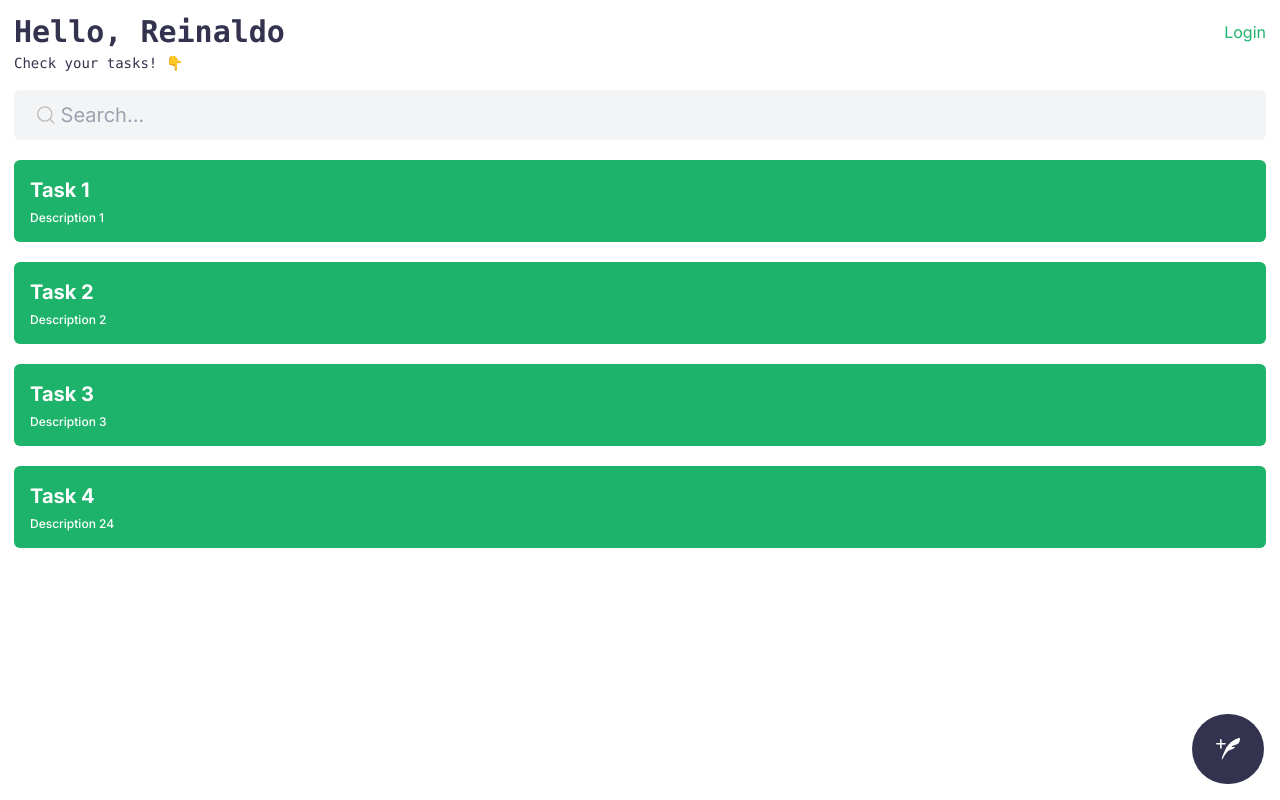
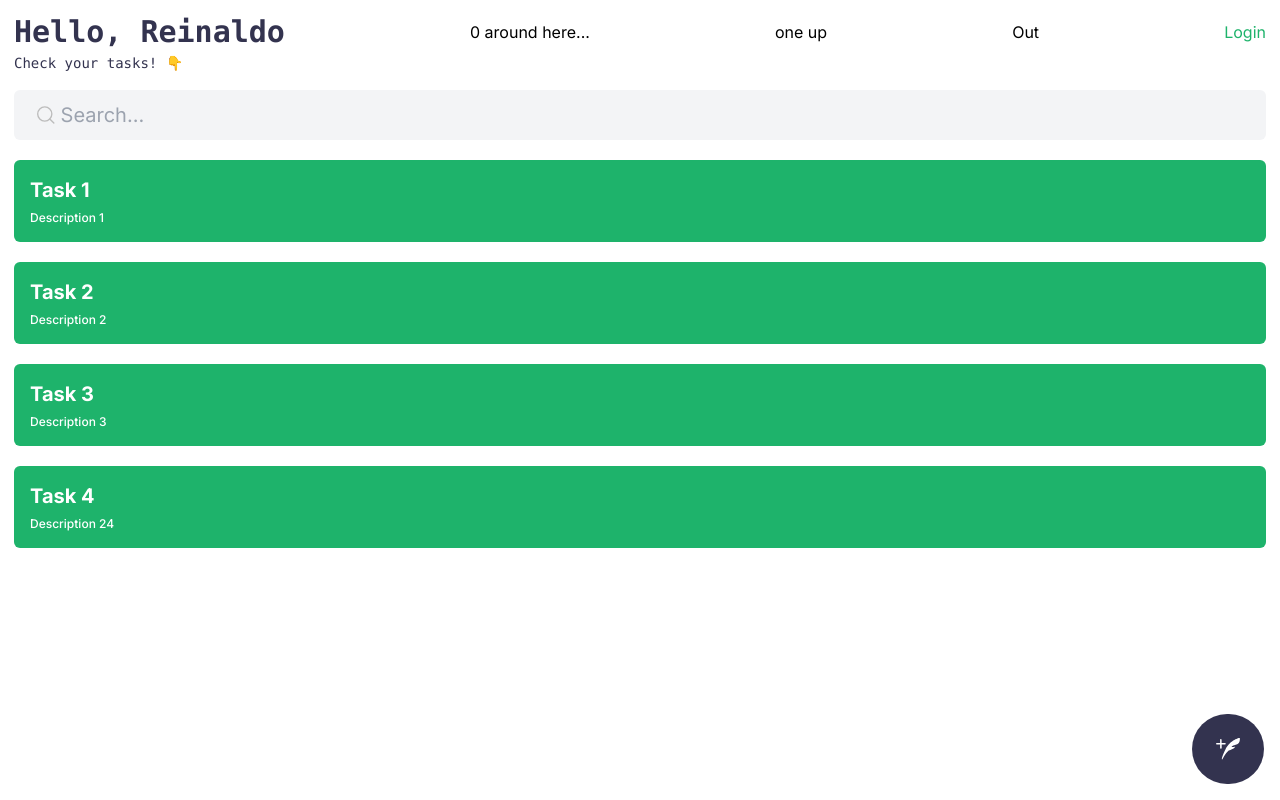
Before and after one commit to ReinaldoARamos/foton-challenge, a Next.js app: page / in a window 1280 px wide. Built offline with nearby package versions, Linux system fonts and the light colour scheme.

Commit message:
alguns testes com zustand

```diff
--- a/src/app/Hooks/useStore.ts
+++ b/src/app/Hooks/useStore.ts
@@ -1,7 +1,20 @@
 import { create } from 'zustand'
 
-const useStore = create((set) => ({
+
+interface stateProps {
+    bears: number;
+    increasePopulation: () => void;
+    removeAllBears: () => void;
+}
+
+
+interface Tasks  {
+    title: string
+    description: string
+  }
+
+export const useStore = create((set) => ({
   bears: 0,
-  increasePopulation: () => set((state: { bears: number }) => ({ bears: state.bears + 1 })),
+  increasePopulation: () => set(({bears, increasePopulation, removeAllBears} : stateProps ) => ({ bears: bears + 1 })),
   removeAllBears: () => set({ bears: 0 }),
 }))
--- /dev/null
+++ b/src/app/components/Zustand/ZustandIncrease.tsx
@@ -0,0 +1,6 @@
+import { useStore } from "@/app/Hooks/useStore"
+
+export function Controls() {
+    const increasePopulation = useStore((state) => state.increasePopulation)
+    return <button onClick={increasePopulation}>one up</button>
+  }
--- /dev/null
+++ b/src/app/components/Zustand/deletebears.tsx
@@ -0,0 +1,6 @@
+import { useStore } from "@/app/Hooks/useStore"
+
+export function Remove() {
+    const removeallbears = useStore((state) => state.removeAllBears)
+    return <button onClick={removeallbears}>Out</button>
+  }
--- /dev/null
+++ b/src/app/components/Zustand/zustandtest.tsx
@@ -0,0 +1,6 @@
+import { useStore } from "@/app/Hooks/useStore"
+
+export function BearCounter() {
+    const bears = useStore((state) => state.bears)
+    return <h1>{bears} around here...</h1>
+  }
--- a/src/app/page.tsx
+++ b/src/app/page.tsx
@@ -5,6 +5,10 @@ import AddFeather from "./components/addFeather/addFeather";
 import { UseRedirect } from "./Hooks/useRedirect";
 import { useEffect, useState } from "react";
 import { Avatar } from "./components/Avatar/avatar";
+import { useStore } from "zustand";
+import { BearCounter } from "./components/Zustand/zustandtest";
+import { Controls } from "./components/Zustand/ZustandIncrease";
+import { Remove } from "./components/Zustand/deletebears";
 
 interface Tasks  {
   title: string
@@ -43,6 +47,8 @@ export default function TaskList() {
 
 
   const redirectTo = UseRedirect()
+
+
   return (
     <div className="relative p-3.5">
       <div className="pb-4">
@@ -50,6 +56,9 @@ export default function TaskList() {
        <h1 className="text-header text-3xl font-bold font-mono space-y-1.5">
           Hello, Reinaldo
         </h1>
+        <BearCounter />
+        <Controls/>
+        <Remove />
         <Avatar src={"https://avatars.githubusercontent.com/u/55931337?v=4"}    isLoggedIn={false}/>
        </div>
         <span className="font-mono text-header text-sm font-medium">
```
